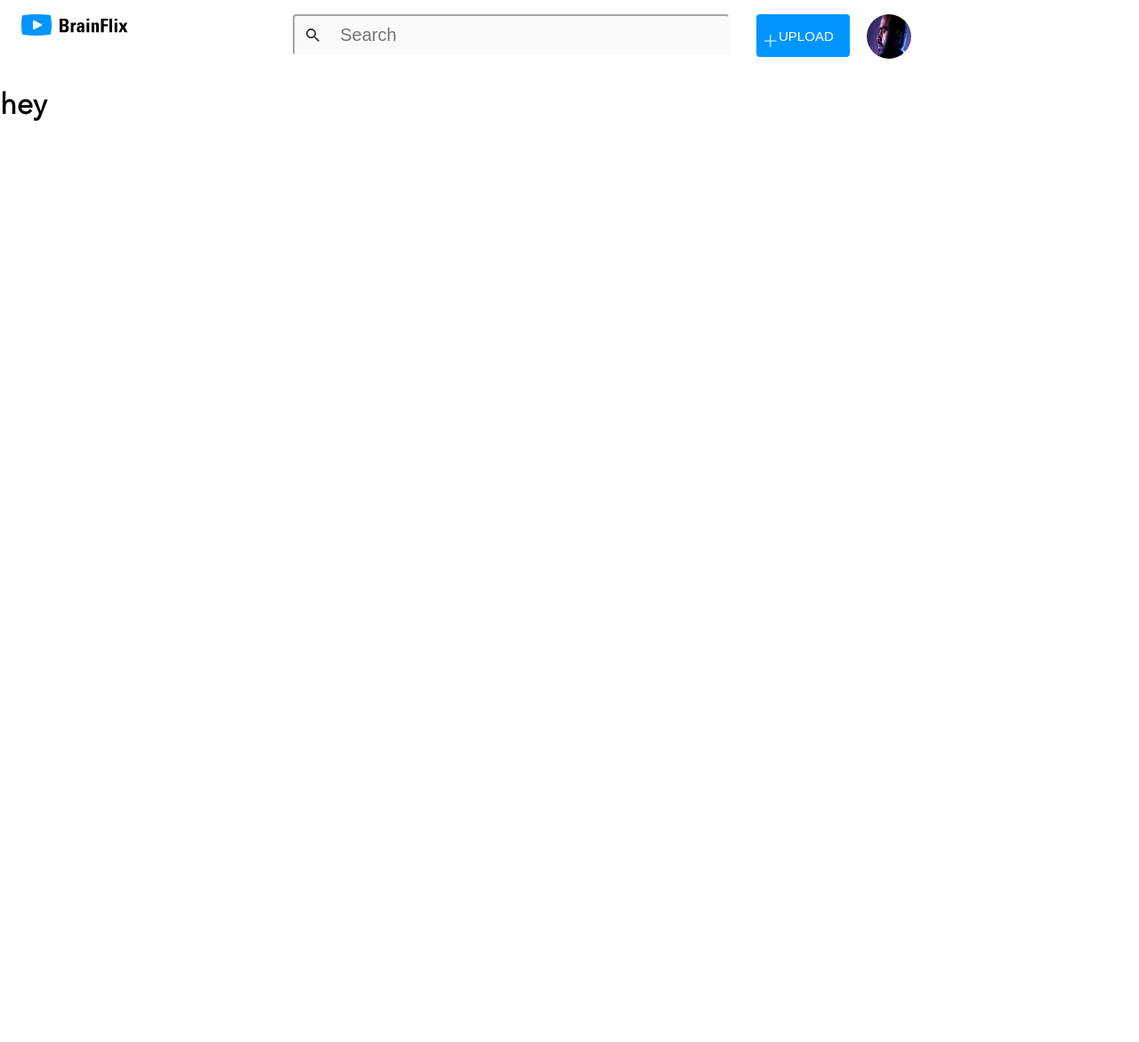
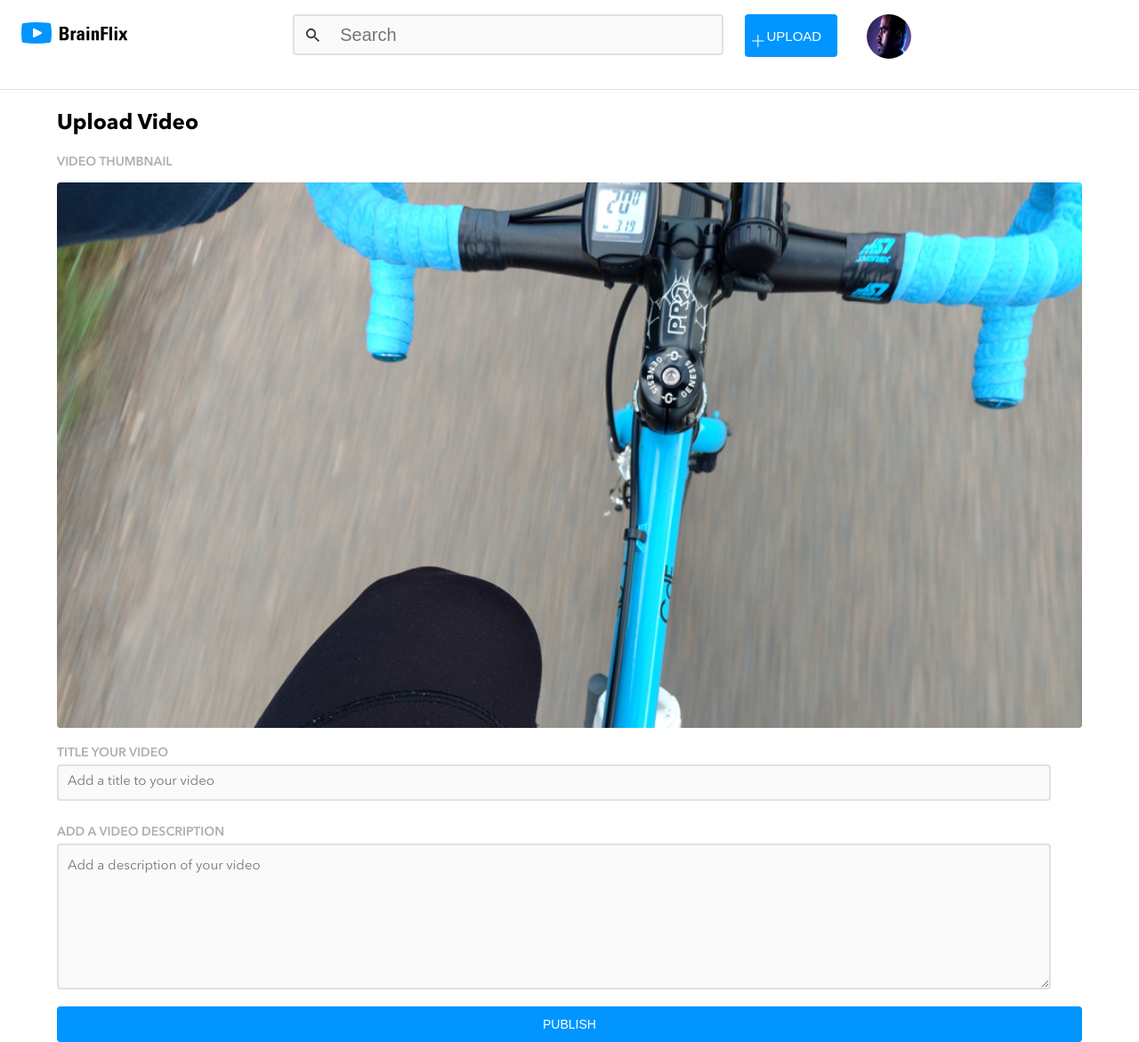
Before and after one commit to ivynnivana/ivy-mageto-brainflix, a React (Create React App) app in the folder sprint-2/: page /upload in a window 1280 px wide. Shown: the whole page at 89% size. Before the commit the page ends 800 px from the top, so only its background shows below. Built offline with nearby package versions, Linux system fonts and the light colour scheme.

Commit message:
styled the upload page

```diff
--- a/sprint-2/src/components/Comments.js
+++ b/sprint-2/src/components/Comments.js
@@ -64,7 +64,7 @@ export default class Comments extends React.Component {
             <form>
               <div className="form-container">
                 <img className="form-img" src={MohanImg} alt="avatar" />
-                <input
+                <textarea
                   className="form-input"
                   type="text"
                   name="name"
--- a/sprint-2/src/components/Upload.js
+++ b/sprint-2/src/components/Upload.js
@@ -1,10 +1,28 @@
 import React from "react";
-import Header from "../components/Header";
-
+import Thumbnail from "../assets/Images/Upload-video-preview.jpg";
 export default function Upload() {
   return (
-    <div>
-      <h1>hey</h1>
+    <div className="thumbnail-container">
+      <h2 className="upload-title">Upload Video</h2>
+      <p className="thumbnail-title">VIDEO THUMBNAIL</p>
+      <img className="thumbnail-image" src={Thumbnail} />
+      <p className="input-title">TITLE YOUR VIDEO</p>
+      <input
+        className="title-input"
+        type="text"
+        name="name"
+        value=""
+        placeholder="Add a title to your video"
+      />
+      <p className="description-title">ADD A VIDEO DESCRIPTION</p>
+      <textarea
+        className="description-input"
+        type="text"
+        name="name"
+        value=""
+        placeholder="Add a description of your video"
+      />
+      <button className="publish-button">PUBLISH</button>
     </div>
   );
 }
--- a/sprint-2/src/styles/main.css
+++ b/sprint-2/src/styles/main.css
@@ -21,6 +21,7 @@ body {
   width: 45px;
   height: 40px;
   border-radius: 100%;
+  margin-left: 7px;
 }
 
 .main-image {
@@ -64,6 +65,13 @@ body {
   height: 45px;
   border-radius: 100%;
   margin-right: 14px;
+}
+
+.thumbnail-image {
+  width: 90%;
+  height: 153x;
+  border-radius: 4px;
+  margin-left: 5vw;
 }
 
 @media only screen and (min-width: 768px) {
@@ -170,7 +178,6 @@ body {
 }
 
 .header-input {
-  margin-left: 5%;
   background-image: url("../assets/Icons/SVG/Icon-search.svg");
   background-repeat: no-repeat;
   background-position: left;
@@ -182,12 +189,12 @@ body {
   width: 70vw;
   height: 40px;
   border-radius: 4px;
+  border-style: none;
+  border: 0.2vw solid #e1e1e1;
   background-color: #fafafa;
-  border-color: #fafafa;
 }
 
 .header-button {
-  margin-left: 5%;
   background-image: url("../assets/Icons/SVG/Icon-upload.svg");
   background-repeat: no-repeat;
   background-color: #0095ff;
@@ -227,7 +234,7 @@ body {
 }
 
 .header-img {
-  margin-top: 10px;
+  margin-top: 15px;
 }
 
 @media only screen and (min-width: 768px) {
@@ -240,7 +247,7 @@ body {
             justify-content: flex-start;
     margin-left: 24px;
     margin-right: 169px;
-    margin-top: 16px;
+    margin-top: 25px;
   }
   .header-input {
     width: 90%;
@@ -295,7 +302,7 @@ body {
             justify-content: flex-start;
     margin-left: 12.5%;
     margin-right: 35.35%;
-    margin-top: 16px;
+    margin-top: 22px;
   }
   .header-input {
     width: 100%;
@@ -419,6 +426,7 @@ body {
 .form-input {
   width: 72%;
   height: 80px;
+  padding-top: 15px;
   border-color: #0095ff;
   border-radius: 4px;
   font-size: 2.5vw;
@@ -504,6 +512,88 @@ body {
   margin-top: 18px;
 }
 
+.upload-title {
+  font-family: "AvenirBold";
+  width: 100%;
+  border-top: 0.1vw solid #e1e1e1;
+  padding-top: 24px;
+  padding-left: 5vw;
+}
+
+.thumbnail-title {
+  font-size: 14px;
+  font-family: "AvenirSemiBold";
+  color: #afafaf;
+  margin-left: 5vw;
+}
+
+.input-title {
+  font-size: 14px;
+  font-family: "AvenirSemiBold";
+  color: #afafaf;
+  margin-left: 5vw;
+  margin-bottom: 4px;
+}
+
+.title-input {
+  width: 86%;
+  height: 35px;
+  font-size: 15px;
+  padding-left: 10px;
+  border-style: none;
+  border: 0.2vw solid #e1e1e1;
+  background-color: #fafafa;
+  border-radius: 4px;
+  color: black;
+  font-family: "AvenirRegular";
+  margin-bottom: 13px;
+  margin-left: 5vw;
+}
+
+.description-title {
+  font-size: 14px;
+  font-family: "AvenirSemiBold";
+  color: #afafaf;
+  margin-left: 5vw;
+  margin-bottom: 4px;
+}
+
+.description-input {
+  width: 86%;
+  height: 143px;
+  font-size: 15px;
+  background-size: 60px;
+  padding-top: 15px;
+  padding-left: 10px;
+  border-style: none;
+  border: 0.2vw solid #e1e1e1;
+  background-color: #fafafa;
+  border-radius: 4px;
+  color: black;
+  font-family: "AvenirRegular";
+  margin-bottom: 13px;
+  margin-left: 5vw;
+}
+
+.publish-button {
+  background-color: #0095ff;
+  border-style: none;
+  color: #ffffff;
+  margin-left: 5vw;
+  font-size: 14px;
+  background-position-x: 15vw;
+  background-position-y: 4.2vw;
+  width: 90vw;
+  height: 40px;
+  margin-right: 5%;
+  border-radius: 4px;
+}
+
+.publish-button:hover {
+  background-color: #002f5f;
+  border-color: #002f5f;
+}
+
 @media only screen and (min-width: 768px) {
   .main-container {
     margin-left: 24px;
@@ -566,6 +656,7 @@ body {
   }
   .form-input {
     width: 60%;
+    padding-top: 0px;
     height: 35px;
     font-size: 15px;
     padding-left: 10px;
--- a/sprint-2/src/styles/partials/_header.scss
+++ b/sprint-2/src/styles/partials/_header.scss
@@ -5,7 +5,7 @@
   margin-right: 16px;
 
   &-input {
-    margin-left: 5%;
+    // margin-left: 5%;
     background-image: url("../assets/Icons/SVG/Icon-search.svg");
     background-repeat: no-repeat;
     background-position: left;
@@ -17,12 +17,13 @@
     width: 70vw;
     height: 40px;
     border-radius: 4px;
+    border-style: none;
+    border: 0.2vw solid $mercury;
     background-color: $alabaster;
-    border-color: $alabaster;
   }
 
   &-button {
-    margin-left: 5%;
+    // margin-left: 5%;
     background-image: url("../assets/Icons/SVG/Icon-upload.svg");
     background-repeat: no-repeat;
     background-color: $brainflix_blue;
@@ -54,7 +55,7 @@
   margin-left: 16px;
 }
 .header-img {
-  margin-top: 10px;
+  margin-top: 15px;
 }
 
 @include medium {
@@ -65,7 +66,7 @@
       justify-content: flex-start;
       margin-left: 24px;
       margin-right: 169px;
-      margin-top: 16px;
+      margin-top: 25px;
     }
     &-input {
       width: 90%;
@@ -115,7 +116,7 @@
       justify-content: flex-start;
       margin-left: 12.5%;
       margin-right: 35.35%;
-      margin-top: 16px;
+      margin-top: 22px;
     }
     &-input {
       width: 100%;
--- a/sprint-2/src/styles/partials/_images.scss
+++ b/sprint-2/src/styles/partials/_images.scss
@@ -2,7 +2,9 @@
   width: 45px;
   height: 40px;
   border-radius: 100%;
+  margin-left: 7px;
 }
+
 .main-image {
   width: 100%;
   height: 183px;
@@ -38,12 +40,19 @@
   border-radius: 100%;
   margin-right: 14px;
 }
+.thumbnail-image {
+  width: 90%;
+  height: 153x;
+  border-radius: 4px;
+  margin-left: 5vw;
+}
 @include medium {
   .header-image {
     width: 50px;
     height: 50px;
     border-radius: 100%;
   }
+
   .img-div {
     background-color: black;
     height: 400px;
--- a/sprint-2/src/styles/partials/_maincontent.scss
+++ b/sprint-2/src/styles/partials/_maincontent.scss
@@ -74,6 +74,7 @@
 .form-input {
   width: 72%;
   height: 80px;
+  padding-top: 15px;
   border-color: $brainflix_blue;
   border-radius: 4px;
   font-size: 2.5vw;
@@ -145,6 +146,82 @@
   margin-bottom: 0;
   margin-top: 18px;
 }
+.upload-title {
+  font-family: "AvenirBold";
+  width: 100%;
+  border-top: 0.1vw solid $mercury;
+  padding-top: 24px;
+  padding-left: 5vw;
+}
+
+.thumbnail-title {
+  font-size: 14px;
+  font-family: "AvenirSemiBold";
+  color: $silver;
+  margin-left: 5vw;
+}
+.input-title {
+  font-size: 14px;
+  font-family: "AvenirSemiBold";
+  color: $silver;
+  margin-left: 5vw;
+  margin-bottom: 4px;
+}
+.title-input {
+  width: 86%;
+  height: 35px;
+  font-size: 15px;
+  padding-left: 10px;
+  border-style: none;
+  border: 0.2vw solid $mercury;
+  background-color: $alabaster;
+  border-radius: 4px;
+  color: black;
+  font-family: "AvenirRegular";
+  margin-bottom: 13px;
+  margin-left: 5vw;
+}
+.description-title {
+  font-size: 14px;
+  font-family: "AvenirSemiBold";
+  color: $silver;
+  margin-left: 5vw;
+  margin-bottom: 4px;
+}
+
+.description-input {
+  width: 86%;
+  height: 143px;
+  font-size: 15px;
+  background-size: 60px;
+  padding-top: 15px;
+  padding-left: 10px;
+  border-style: none;
+  border: 0.2vw solid $mercury;
+  background-color: $alabaster;
+  border-radius: 4px;
+  color: black;
+  font-family: "AvenirRegular";
+  margin-bottom: 13px;
+  margin-left: 5vw;
+}
+.publish-button {
+  background-color: $brainflix_blue;
+  border-style: none;
+  color: $white;
+  margin-left: 5vw;
+  font-size: 14px;
+  background-position-x: 15vw;
+  background-position-y: 4.2vw;
+  width: 90vw;
+  height: 40px;
+  margin-right: 5%;
+  border-radius: 4px;
+  &:hover {
+    background-color: $instock_blue_dark;
+    border-color: $instock_blue_dark;
+  }
+}
 @include medium {
   .main-container {
     margin-left: 24px;
@@ -202,6 +279,7 @@
   }
   .form-input {
     width: 60%;
+    padding-top: 0px;
     height: 35px;
     font-size: 15px;
     padding-left: 10px;
```
Also changed, not shown: sprint-2/src/assets/Images/Upload-video-preview.jpg (added), 1 other file (tests, documents, lock files or other folders).
